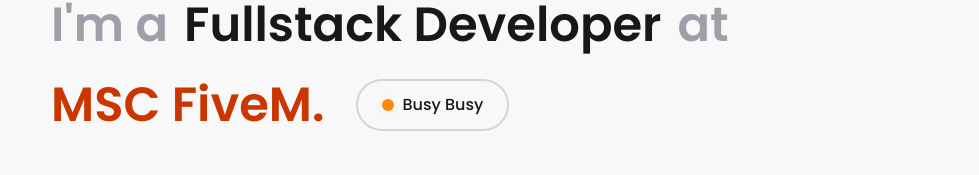
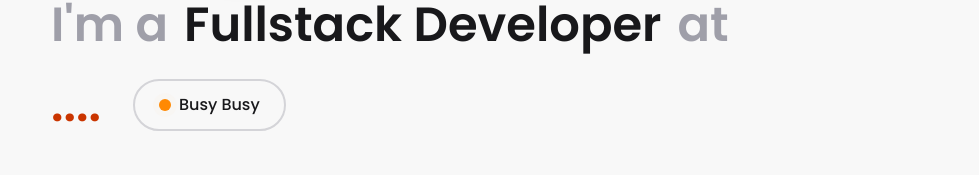
Before and after one commit to mysbryce/stateless, a Next.js app: page / in a window 1280 px wide. Shown: the part 213-388 px from the top of the page, without its empty margins (139-1118 px from the left). Built offline with nearby package versions, Linux system fonts and the light colour scheme; no server answers; the database is empty; a web font is replaced by a local one.

Commit message:
chore: fix working at

```diff
--- a/components/hero.tsx
+++ b/components/hero.tsx
@@ -18,7 +18,7 @@
                     <span className="text-zinc-400">at</span>
                 </div>
                 <div className="flex flex-col md:flex-row items-center gap-4">
-                    <span className="text-orange-700">MSC FiveM.</span>
+                    <span className="text-orange-700">....</span>
                     <div className="flex items-center gap-2 border-2 border-zinc-300 rounded-4xl px-6 py-3 ml-0 md:ml-4 font-medium">
                         <div className="flex items-center justify-center">
                             <span className="block w-[12px] aspect-square bg-orange-400 rounded-full"></span>
```
